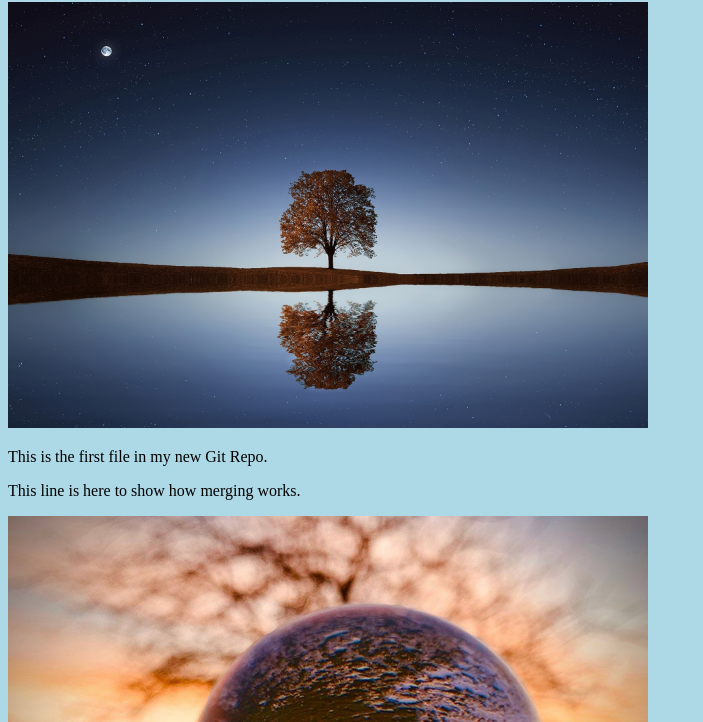
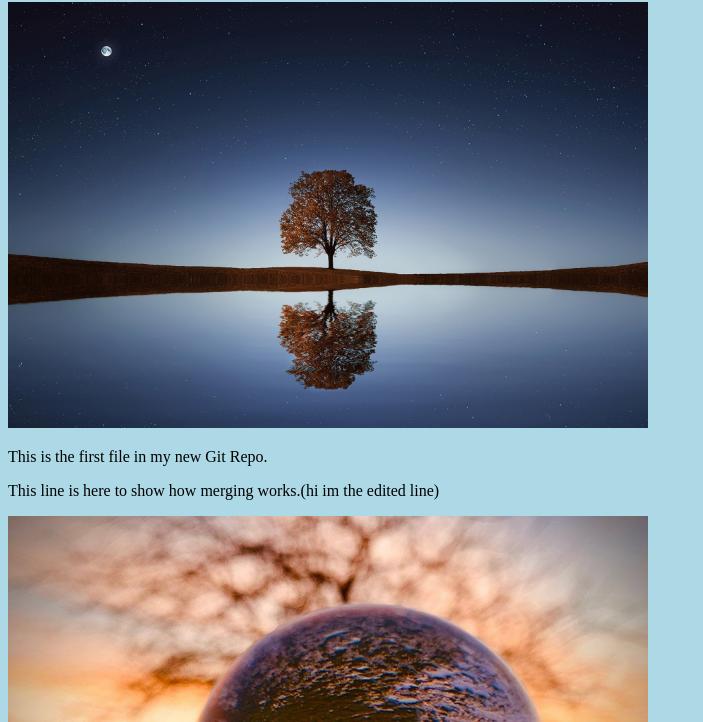
Before and after one commit to MANPREEETS/hello-world, a plain HTML site: page index.html in a window 1280 px wide. Shown: the part 78-800 px from the top of the page, without its empty margins (0-703 px from the left). Drawn offline with Linux system fonts and the light colour scheme.

Commit message:
index.html updated with anew file

```diff
--- a/index.html
+++ b/index.html
@@ -12,7 +12,7 @@
     style="width:100%;max-width: 640px">
 </div>
 <p>This is the first file in my new Git Repo.</p>
-<p>This line is here to show how merging works.</p>
+<p>This line is here to show how merging works.(hi im the edited line)</p>
 <div>
     <img src="_117310488_16.jpg" alt="" style="width:100%;max-width:640px">
 </div>
```
